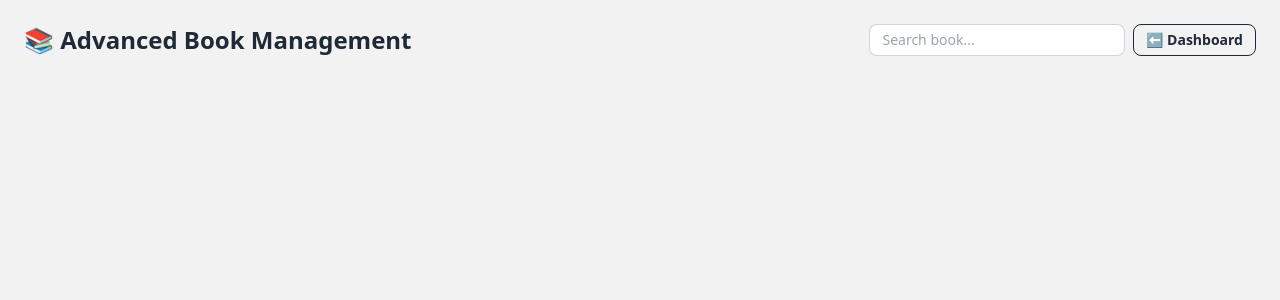
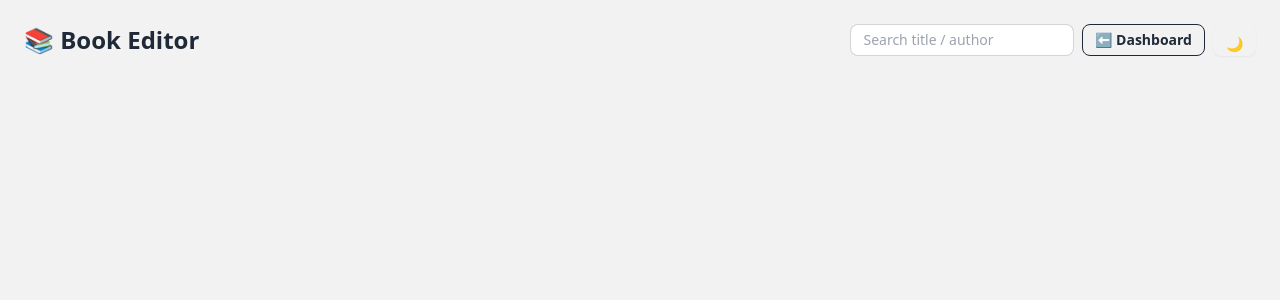
Before and after one commit to ChetanYalij/ebooklibrary, a Flask app: template templates/admin_all_books.html in a window 1280 px wide. Shown: the top 300 px of the page. Run offline with Flask 3, Linux system fonts and the light colour scheme; the template is opened without the code that fills it, so the values that code supplies are empty; some libraries are stand-ins or nearby versions.

Commit message:
advance book editor

```diff
--- a/templates/admin_all_books.html
+++ b/templates/admin_all_books.html
@@ -9,171 +9,149 @@
 
 <script>
 function searchBooks() {
-                const input = document.getElementById("searchInput");
-                const filter = input.value.toLowerCase();
-                const table = document.getElementById("booksTable");
-                const rows = table.getElementsByTagName("tr");
+    const q = document.getElementById("searchInput").value.toLowerCase();
+    document.querySelectorAll(".book-card").forEach(card => {
+        card.style.display = card.innerText.toLowerCase().includes(q) ? "" : "none";
+    });
+}
 
-                for (let i = 0; i < rows.length; i++) {
-                    const rowText = rows[i].innerText.toLowerCase();
-
-                    if (rowText.includes(filter)) {
-                        rows[i].style.display = "";
-                    } else {
-                        rows[i].style.display = "none";
-                    }
+function previewImage(input, imgId) {
+    if (input.files && input.files[0]) {
+        document.getElementById(imgId).src =
+            URL.createObjectURL(input.files[0]);
     }
 }
 </script>
-
 </head>
 
 <body class="bg-base-200 min-h-screen p-6">
 
-        <!-- Header -->
-        <div class="flex flex-col md:flex-row justify-between items-center gap-4 mb-6">
-            <h1 class="text-2xl font-bold">📚 Advanced Book Management</h1>
+<!-- HEADER -->
+<div class="mb-6 flex flex-wrap justify-between items-center gap-4">
+    <h1 class="text-2xl font-bold">📚 Book Editor</h1>
 
-            <div class="flex gap-2">
+    <div class="flex gap-2 items-center flex-wrap">
         <input id="searchInput" onkeyup="searchBooks()"
-                       class="input input-sm input-bordered w-64"
-                       placeholder="Search book...">
-                <a href="{{ url_for('admin_dashboard') }}" class="btn btn-sm btn-outline">
-                    ⬅ Dashboard
-                </a>
+               class="input input-sm input-bordered w-56"
+               placeholder="Search title / author">
+
+        <a href="{{ url_for('admin_dashboard') }}"
+           class="btn btn-sm btn-outline">⬅ Dashboard</a>
+
+        <label class="swap swap-rotate btn btn-sm">
+            <input type="checkbox"
+                   onchange="document.documentElement.dataset.theme =
+                   this.checked ? 'dark' : 'light'">
+            🌙
+        </label>
     </div>
 </div>
 
-        <!-- Books -->
+<!-- BOOK LIST -->
 <div class="space-y-4">
 
 {% for book in books %}
-            <div class="card bg-base-100 shadow-md book-row">
+<div class="card bg-base-100 shadow-md book-card">
 
 <form method="POST"
       action="{{ url_for('update_book', book_id=book.id) }}"
       enctype="multipart/form-data">
 
-                    <!-- Compact View -->
-                    <div class="card-body p-4">
-                        <div class="flex flex-col md:flex-row justify-between gap-4">
+<!-- BASIC VIEW -->
+<div class="card-body p-4 flex flex-col md:flex-row justify-between gap-4">
 
     <div class="flex-1">
         <input name="title" value="{{ book.title }}"
                class="input input-sm input-bordered w-full font-semibold">
 
-                                <div class="text-sm text-gray-500 mt-2">
+        <div class="mt-2 text-sm opacity-70">
             Author:
             <input name="author" value="{{ book.author }}"
-                                           class="input input-xs input-bordered w-52 inline-block">
+                   class="input input-xs input-bordered w-48 inline-block">
         </div>
     </div>
 
-                            <div class="flex gap-2 items-center">
-                                <span class="badge badge-primary">{{ book.category }}</span>
-
-                                <label for="adv_{{ book.id }}" class="btn btn-xs btn-outline">
-                                    ⚙️ Edit Details
+    <label for="adv_{{ book.id }}"
+           class="btn btn-xs btn-outline">
+        Advanced
     </label>
 </div>
 
-                        </div>
-                    </div>
-
-                    <!-- Advanced Panel -->
 <input type="checkbox" id="adv_{{ book.id }}" class="peer hidden">
 
-                    <div class="peer-checked:block hidden border-t bg-base-200 p-4">
-                        <div class="grid grid-cols-1 md:grid-cols-2 gap-4">
+<!-- ADVANCED SECTION -->
+<div class="hidden peer-checked:block border-t bg-base-200 p-4">
 
-                            <!-- Left -->
+<div class="grid md:grid-cols-2 gap-4">
+
+<!-- LEFT -->
 <div>
     <label class="label">Description</label>
     <textarea name="description"
-                                          class="textarea textarea-bordered w-full h-32">{{ book.description }}</textarea>
+              class="textarea textarea-bordered w-full h-28">{{ book.description }}</textarea>
 
-                                <label class="label">Category</label>
+    <label class="label mt-2">Category</label>
     <select name="category" class="select select-bordered w-full">
-
-                                    <option value="Programming"
-                                            {% if book.category == 'Programming' %}selected{% endif %}>
-                                        Programming
-                                    </option>
-
-                                    <option value="Education"
-                                            {% if book.category == 'Education' %}selected{% endif %}>
-                                        Education
-                                    </option>
-
-                                    <option value="Novels"
-                                            {% if book.category == 'Novels' %}selected{% endif %}>
-                                        Novels
-                                    </option>
-
-                                    <option value="Science"
-                                            {% if book.category == 'Science' %}selected{% endif %}>
-                                        Science
-                                    </option>
-
-                                    <option value="Technology"
-                                            {% if book.category == 'Technology' %}selected{% endif %}>
-                                        Technology
-                                    </option>
-
-                                    <option value="Biography"
-                                            {% if book.category == 'Biography' %}selected{% endif %}>
-                                        Biography
-                                    </option>
-
+        {% for c in ['Programming','Education','Novels','Science','Technology','Biography'] %}
+        <option {% if book.category==c %}selected{% endif %}>{{ c }}</option>
+        {% endfor %}
     </select>
-
 </div>
 
-                            <!-- Right -->
+<!-- RIGHT -->
 <div>
-                                <label class="label mt-2">Or Upload Cover Image</label>
-                                <input type="file" name="cover_file"
-                                       class="file-input file-input-bordered w-full">
+    <label class="label">Cover Image</label>
 
-                                {% if book.cover_url %}
-                                <img src="{{ book.cover_url }}"
-                                     class="mt-3 h-44 object-cover rounded border">
-                                {% endif %}
+    <input type="file"
+           name="cover_file"
+           accept="image/*"
+           class="file-input file-input-bordered w-full"
+           onchange="previewImage(this,'img_{{ book.id }}')">
+
+    <p class="text-xs opacity-70 mt-1">
+        Select image to replace current cover
+    </p>
+
+    <img id="img_{{ book.id }}"
+         src="{{ book.cover_url }}"
+         class="mt-3 h-40 object-cover rounded border">
 </div>
 
 </div>
 
-                        <!-- Bottom Actions -->
-                        <div class="mt-6 flex justify-between items-center">
-                            <span class="text-sm opacity-70">Book ID: {{ book.id }}</span>
+<!-- ACTIONS -->
+<div class="mt-4 flex justify-between items-center">
+    <span class="text-xs opacity-60">
+        Book ID: {{ book.id }}
+    </span>
 
     <div class="flex gap-2">
-                                <label for="del_{{ book.id }}" class="btn btn-sm btn-error">
-                                    🗑 Delete
-                                </label>
+        <label for="del_{{ book.id }}"
+               class="btn btn-sm btn-error">Delete</label>
 
-                                <button type="submit" class="btn btn-sm btn-success">
-                                    💾 Save Changes
+        <button class="btn btn-sm btn-success">
+            Save
         </button>
     </div>
 </div>
+
 </div>
-
 </form>
 </div>
 
-            <!-- Delete Modal -->
+<!-- DELETE MODAL -->
 <input type="checkbox" id="del_{{ book.id }}" class="modal-toggle">
 <div class="modal">
     <div class="modal-box">
-                    <h3 class="font-bold text-lg">⚠ Delete Book</h3>
+        <h3 class="font-bold text-lg">Delete Book</h3>
         <p class="py-3">
-                        Are you sure you want to delete<br>
-                        <b>{{ book.title }}</b> ?
+            Are you sure you want to delete
+            <b>{{ book.title }}</b>?
         </p>
         <div class="modal-action">
-                        <form method="POST" action="{{ url_for('delete_book', book_id=book.id) }}">
-                            <button class="btn btn-error">Yes Delete</button>
+            <form method="POST"
+                  action="{{ url_for('delete_book', book_id=book.id) }}">
+                <button class="btn btn-error">Yes</button>
             </form>
             <label for="del_{{ book.id }}" class="btn">Cancel</label>
         </div>
```
Lines whose indentation alone changed are shown as unchanged.
